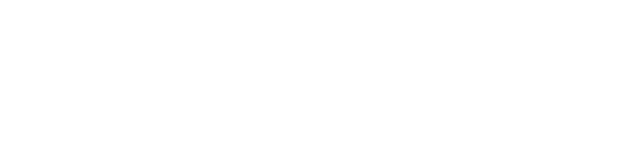
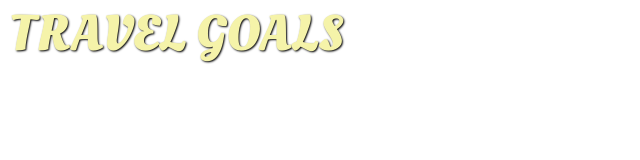
Before and after one commit to h1gyeon9/TravelPage-3rd, a plain HTML site: page index.html in a window 1280 px wide. Shown: the whole page, without its empty margins (0-640 px from the left). Drawn offline with Linux system fonts and the light colour scheme.

Commit message:
Added page logo

```diff
--- a/index.html
+++ b/index.html
@@ -3,17 +3,25 @@
 <head>
     <meta charset="UTF-8">
     <link href="https://fonts.googleapis.com/css2?family=Raleway:wght@700&family=Oleo+Script:wght@700&family=Quicksand:wght@300;500;700&display=swap" rel="stylesheet">
+    <link rel="stylesheet" href="shared.css">
     <link rel="stylesheet" href="styles.css">
     <title>Travel Goals</title>
 </head>
 <body>
+
     <header>
+        <div id="page-logo">
+            <a href="/index.html">Travel Goals</a>
+        </div>
         <nav></nav>
     </header>
+
     <main>
         <section></section>
         <section></section>
     </main>
+
     <footer></footer>
+
 </body>
 </html>
--- /dev/null
+++ b/shared.css
@@ -0,0 +1,14 @@
+body {
+    font-family: "Quicksand", sans-serif;
+    margin: 0;
+}
+
+#page-logo a {
+    padding: 10px;
+    font-family: "Oleo Script", sans-serif;
+    color: rgb(245, 243, 169);
+    font-size: 50px;
+    text-decoration: none;
+    text-transform: uppercase;
+    text-shadow: 1px 1px 2px rgb(0, 0, 0);
+}
```
